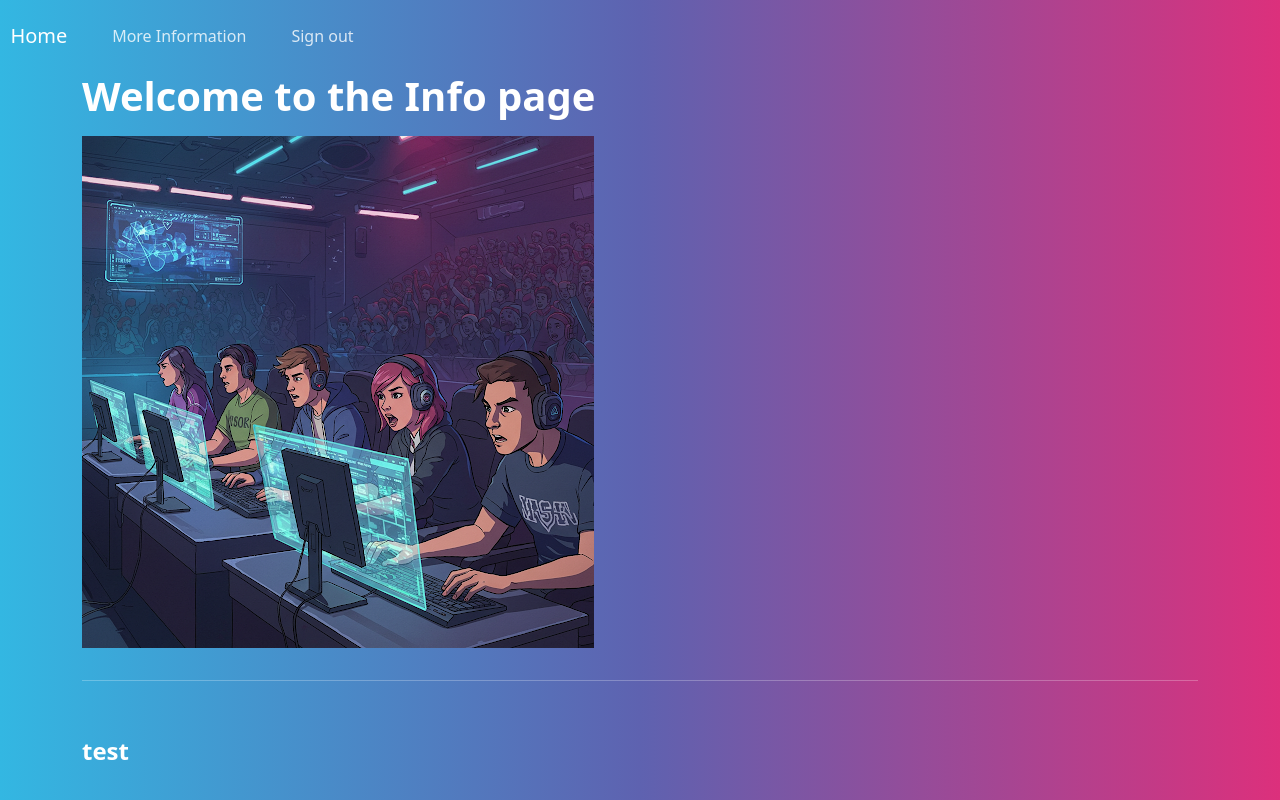
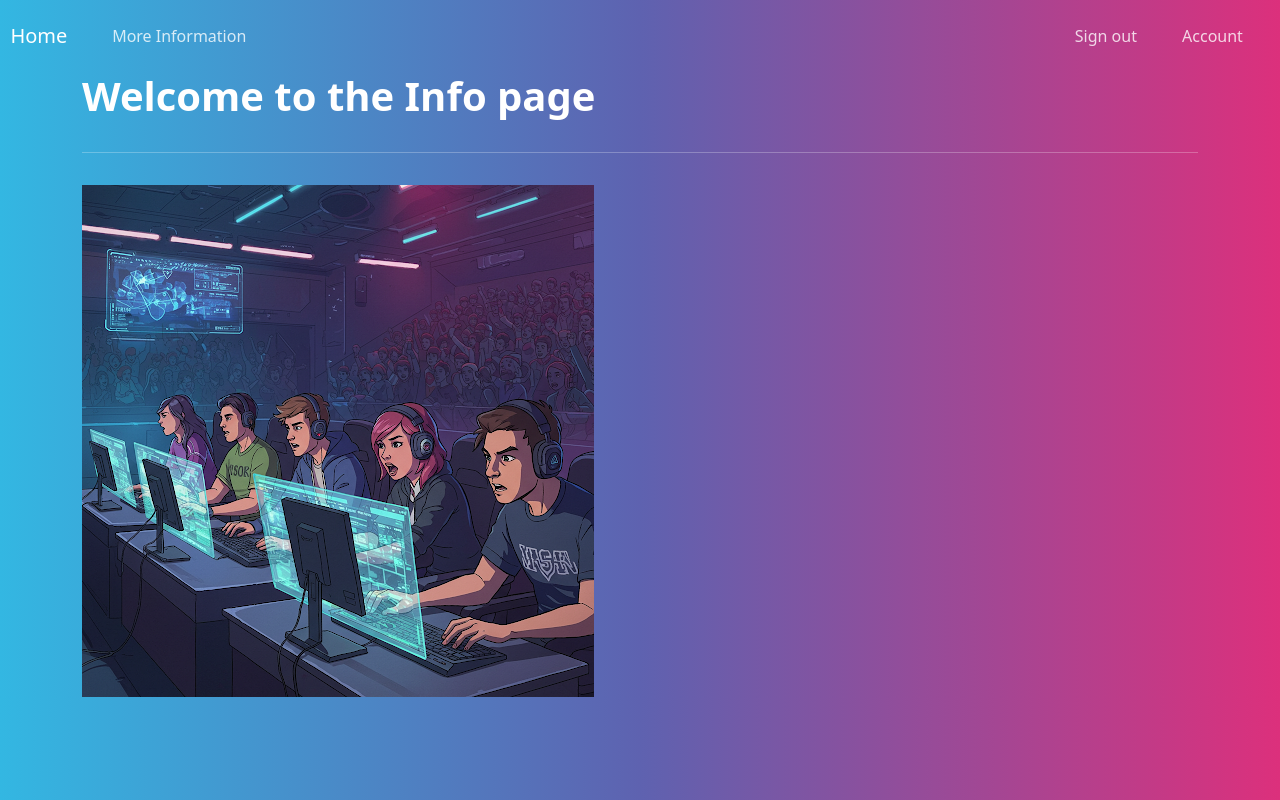
Before and after one commit to VtXsuperkyle/Esports_django, a Django app: page /infopage in a window 1280 px wide. Run offline with Django 5.2, Linux system fonts and the light colour scheme; a user stored in the database is signed in.

Commit message:
add some info next

```diff
--- a/dcrm/website/forms.py
+++ b/dcrm/website/forms.py
@@ -9,7 +9,7 @@ class CreateUserForm(UserCreationForm):
 
     class Meta:
         model = User
-        fields = ['username', 'password1', 'password2']
+        fields = ['username', 'email', 'password1', 'password2']
 
 
 # user login
--- a/dcrm/website/templates/website/index.html
+++ b/dcrm/website/templates/website/index.html
@@ -4,7 +4,7 @@
     <br>
     <div class="text-center">
         <h1>Esports</h1>
-        <br>
+        <hr>
         <h4> On this website i will be talking about esports.</h4>
 
     </div>
--- a/dcrm/website/templates/website/infopage.html
+++ b/dcrm/website/templates/website/infopage.html
@@ -4,10 +4,8 @@
 {% block content %}
 
     <h1> Welcome to the Info page</h1>
+    <hr>
+    <img src="{% static 'images/esports1.png' %}">
 
-    <img src="{% static 'images/esports1.png' %}">
-    <hr>
-    <br>
-    <h4>test</h4>
 
 {% endblock %}
--- a/dcrm/website/templates/website/my-login.html
+++ b/dcrm/website/templates/website/my-login.html
@@ -14,7 +14,7 @@
                 {% csrf_token %}
                 {{login_form|crispy}}
                 <br>
-                <button type="submit" class="btn btn-primaru w-100 btn-block p-2"> Login </button>
+                <button type="submit" class="btn btn-primary w-100 btn-block p-2"> Login </button>
             </form>
 
             <br>
--- a/dcrm/website/templates/website/navbar.html
+++ b/dcrm/website/templates/website/navbar.html
@@ -13,28 +13,38 @@
   >
     <span class="navbar-toggler-icon"></span>
    </button>
+
       <div class="collapse navbar-collapse text-center" id="navbarNavDropdown">
       <ul class="navbar-nav mr-auto">
          &nbsp;     &nbsp;     &nbsp;
-
            <li class="nav-item">
-            <a class="nav-link" href="{% url 'infopage' %}">More Information &nbsp; <i class="fa fa-home" aria-hidden="true"></i> </a>
+            <a class="nav-link" href="{% url 'infopage' %}">More Information &nbsp; </a>
           </li>
           &nbsp;     &nbsp;     &nbsp;
+     </ul>
+    </div>
+
+    <div class="collapse navbar-collapse text-center" id="navbarNavDropdown">
+      <ul class="navbar-nav ms-auto">
         {% if user.is_authenticated %}
+        &nbsp;     &nbsp;     &nbsp;
         <li class="nav-item">
-            <a class="nav-link" href="{% url 'logout' %}">Sign out &nbsp; <i class="fa fa-sign-out" aria-hidden="true"></i> </a>
+          <a class="nav-link" href="{% url 'logout' %}">Sign out &nbsp;</a>
         </li>
-
+        &nbsp;     &nbsp;     &nbsp;
+        <li class="nav-item">
+          <a class="nav-link" href="{% url 'account' %}">Account &nbsp;</a>
+        </li>
+        &nbsp;     &nbsp;     &nbsp;
         {% else %}
+         &nbsp;     &nbsp;     &nbsp;
+          <li class="nav-item">
+            <a class="nav-link" href="{% url 'my-login' %}">Login &nbsp; </a>
+          </li>
+          &nbsp;     &nbsp;     &nbsp;
           <li class="nav-item">
             <a class="nav-link" href="{% url 'register' %}"> Register </a>
            </li>
             &nbsp;     &nbsp;     &nbsp;
-        <li class="nav-item">
-         <a class="nav-link" href="{% url 'my-login' %}">Login</a>
-       </li>
           {% endif %}
-     </ul>
-    </div>
 </nav>
--- a/dcrm/website/urls.py
+++ b/dcrm/website/urls.py
@@ -12,4 +12,6 @@ urlpatterns = [
     path('logout', views.logout, name="logout"),
 
     path('infopage', views.infopage, name="infopage"),
+
+    path('account', views.account, name="account"),
 ]
--- a/dcrm/website/views.py
+++ b/dcrm/website/views.py
@@ -51,3 +51,7 @@ def logout(request):
 #dashboard
 def infopage(request):
     return render(request, 'website/infopage.html')
+
+#account
+def account(request):
+    return render(request, 'website/account.html')
```
Also changed, not shown: dcrm/website/templates/website/account.html (added, +10 -0 lines), dcrm/db.sqlite3. Lines whose indentation alone changed are shown as unchanged.
